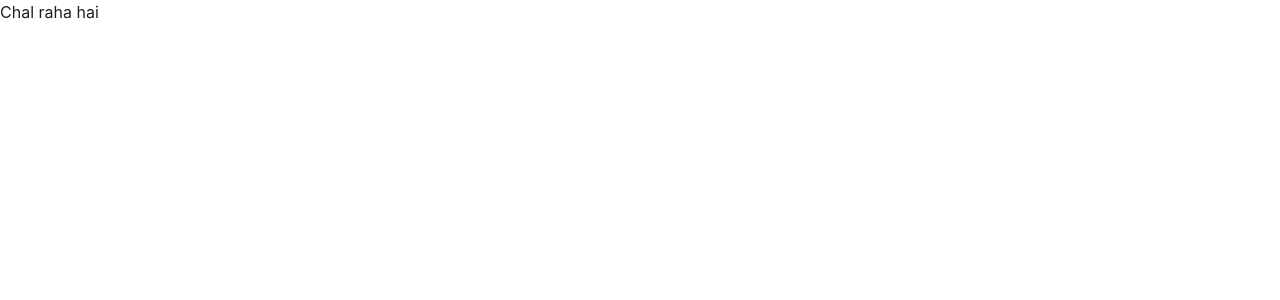
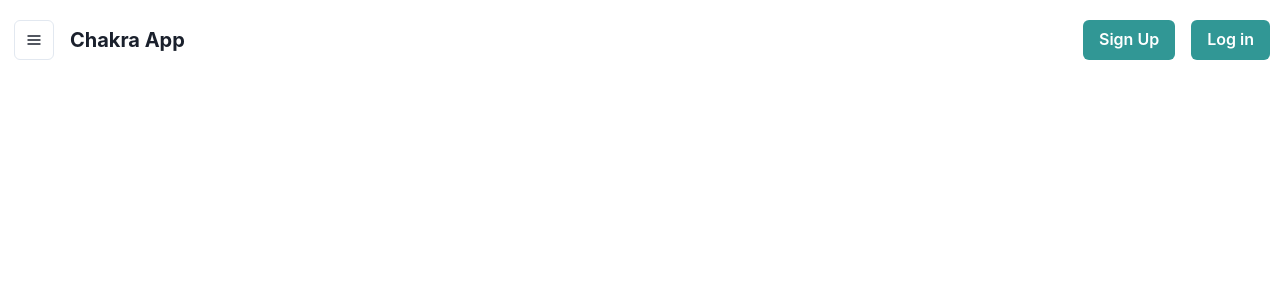
Before and after one commit to hariomkushwaha/KheloIndiaFrontend, a React (Create React App) app: page / in a window 1280 px wide. Shown: the top 300 px of the page. Built offline with nearby package versions, Linux system fonts and the light colour scheme.

Commit message:
AdminDashboard

```diff
--- a/src/App.js
+++ b/src/App.js
@@ -2,6 +2,7 @@ import "./App.css";
 import { useContext } from "react";
 import ProponentContext from "./context/ProponentContext";
 import AdminContext from "./context/AdminContext";
+import AdminDashboard from "./components/AdminDashboard";
 // import TenderForm from "./components/pages/TenderForm";
 // import Pages from "./components/dashboard/layouts/Auth";
 
@@ -15,7 +16,7 @@ function App() {
         {console.log("Admin", admin)}
         {/* <TenderForm /> */}
         {/* <Pages /> */}
-        <h1>Chal raha hai</h1>
+        <AdminDashboard/>
       </div>
     </>
   );
--- /dev/null
+++ b/src/components/AdminDashboard.js
@@ -0,0 +1,77 @@
+import React from "react";
+import {
+  Menu,
+  MenuButton,
+  MenuList,
+  MenuItem,
+  IconButton,
+} from "@chakra-ui/react";
+import {
+  HamburgerIcon,
+  AddIcon,
+  ExternalLinkIcon,
+  RepeatIcon,
+  EditIcon,
+} from "@chakra-ui/icons";
+import {
+  Stack,
+  HStack,
+  VStack,
+  Box,
+  StackDivider,
+  Flex,
+  Spacer,
+  Heading,
+  Button,
+  ButtonGroup,
+} from "@chakra-ui/react";
+import {
+    Drawer,
+    DrawerBody,
+    DrawerFooter,
+    DrawerHeader,
+    DrawerOverlay,
+    DrawerContent,
+    useDisclosure,
+    DrawerCloseButton,
+  } from '@chakra-ui/react';
+
+const AdminDashboard = () => {
+    const { isOpen, onOpen, onClose } = useDisclosure()
+  return (
+    <Flex minWidth="max-content" alignItems="center" gap="2" h="80px" mx="10px">
+      <Box p="1">
+        <Menu>
+          <MenuButton
+            as={IconButton}
+            aria-label="Options"
+            icon={<HamburgerIcon />}
+            variant="outline"
+            onClick={onOpen}
+          />
+          <Drawer placement="left" onClose={onClose} isOpen={isOpen}>
+            <DrawerOverlay />
+            <DrawerContent>
+              <DrawerHeader borderBottomWidth="1px">Basic Drawer</DrawerHeader>
+              <DrawerBody>
+                <p>Some contents...</p>
+                <p>Some contents...</p>
+                <p>Some contents...</p>
+              </DrawerBody>
+            </DrawerContent>
+          </Drawer>
+        </Menu>
+      </Box>
+      <Box p="1">
+        <Heading size="md">Chakra App</Heading>
+      </Box>
+      <Spacer />
+      <ButtonGroup gap="2">
+        <Button colorScheme="teal">Sign Up</Button>
+        <Button colorScheme="teal">Log in</Button>
+      </ButtonGroup>
+    </Flex>
+  );
+};
+
+export default AdminDashboard;
```
